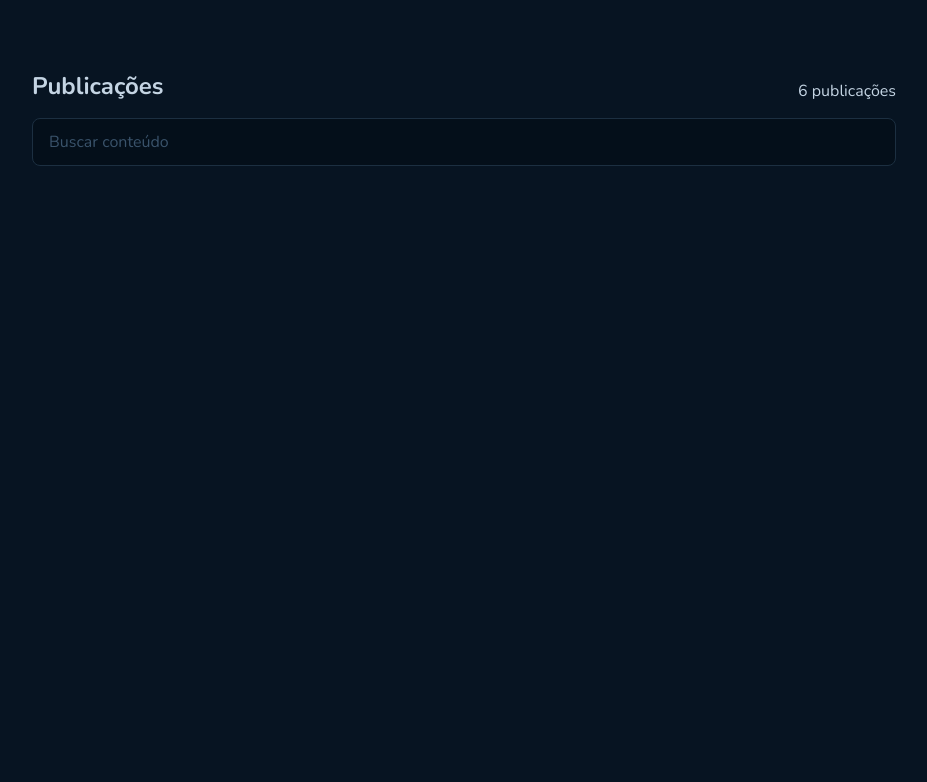
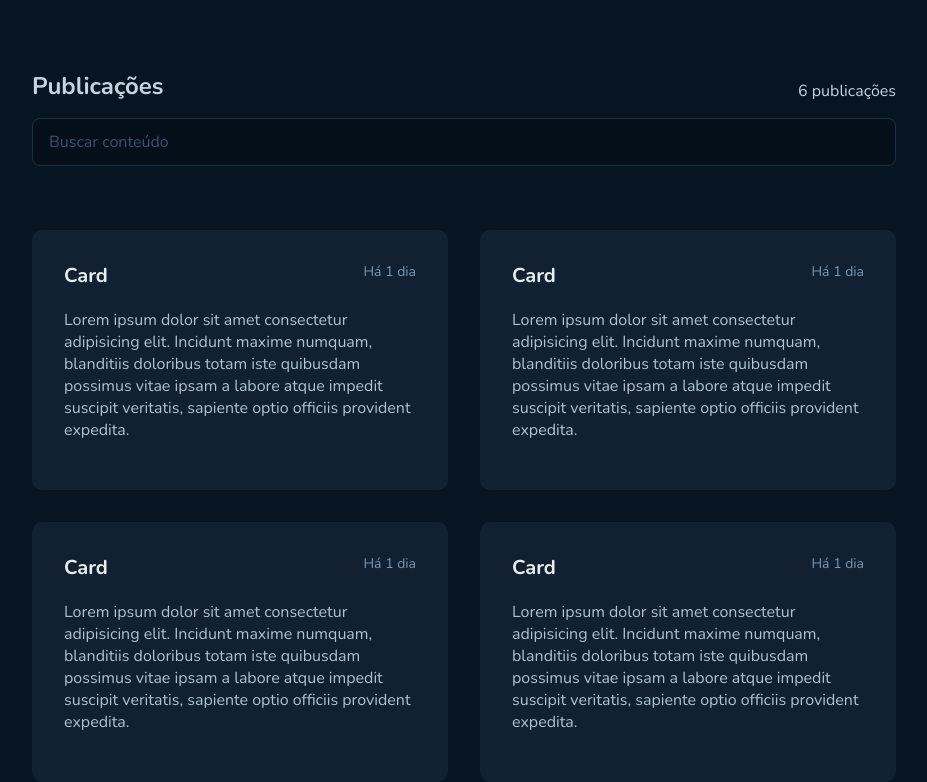
Before and after one commit to erivamjr/github-blog, a React (Vite) app: page / in a window 1280 px wide. Shown: the part 434-1216 px from the top of the page, without its empty margins (176-1103 px from the left). Before the commit the page ends 800 px from the top, so only its background shows below. Built offline with nearby package versions, Linux system fonts and the light colour scheme.

Commit message:
:sparkles: feat: add card component

```diff
--- a/src/pages/Blog/components/Card/index.tsx
+++ b/src/pages/Blog/components/Card/index.tsx
@@ -1,5 +1,59 @@
+import { CardContent, CardDate, CardRef, CardText, CardTitle } from './styles'
+
 export const Card = () => {
   return (
-    <
+    <>
+      <CardContent>
+        <CardRef>
+          <CardTitle>Card</CardTitle>
+          <CardDate>Há 1 dia</CardDate>
+        </CardRef>
+        <CardText>
+          Lorem ipsum dolor sit amet consectetur adipisicing elit. Incidunt
+          maxime numquam, blanditiis doloribus totam iste quibusdam possimus
+          vitae ipsam a labore atque impedit suscipit veritatis, sapiente optio
+          officiis provident expedita.
+        </CardText>
+      </CardContent>
+
+      <CardContent>
+        <CardRef>
+          <CardTitle>Card</CardTitle>
+          <CardDate>Há 1 dia</CardDate>
+        </CardRef>
+        <CardText>
+          Lorem ipsum dolor sit amet consectetur adipisicing elit. Incidunt
+          maxime numquam, blanditiis doloribus totam iste quibusdam possimus
+          vitae ipsam a labore atque impedit suscipit veritatis, sapiente optio
+          officiis provident expedita.
+        </CardText>
+      </CardContent>
+
+      <CardContent>
+        <CardRef>
+          <CardTitle>Card</CardTitle>
+          <CardDate>Há 1 dia</CardDate>
+        </CardRef>
+        <CardText>
+          Lorem ipsum dolor sit amet consectetur adipisicing elit. Incidunt
+          maxime numquam, blanditiis doloribus totam iste quibusdam possimus
+          vitae ipsam a labore atque impedit suscipit veritatis, sapiente optio
+          officiis provident expedita.
+        </CardText>
+      </CardContent>
+
+      <CardContent>
+        <CardRef>
+          <CardTitle>Card</CardTitle>
+          <CardDate>Há 1 dia</CardDate>
+        </CardRef>
+        <CardText>
+          Lorem ipsum dolor sit amet consectetur adipisicing elit. Incidunt
+          maxime numquam, blanditiis doloribus totam iste quibusdam possimus
+          vitae ipsam a labore atque impedit suscipit veritatis, sapiente optio
+          officiis provident expedita.
+        </CardText>
+      </CardContent>
+    </>
   )
 }
--- a/src/pages/Blog/components/Card/styles.ts
+++ b/src/pages/Blog/components/Card/styles.ts
@@ -0,0 +1,34 @@
+import styled from 'styled-components'
+
+export const CardContent = styled.div`
+  display: flex;
+  flex-direction: column;
+  align-items: center;
+  padding: 2rem;
+  border: none;
+  border-radius: 0.625rem;
+  width: 416px;
+  height: 260px;
+  background: ${({ theme }) => theme['base-post']};
+`
+
+export const CardRef = styled.div`
+  display: flex;
+  justify-content: space-between;
+  width: 100%;
+`
+
+export const CardTitle = styled.h1`
+  color: ${({ theme }) => theme['base-title']};
+  font-size: 1.25rem;
+`
+
+export const CardDate = styled.p`
+  color: ${({ theme }) => theme['base-span']};
+  font-size: 0.875rem;
+`
+
+export const CardText = styled.p`
+  color: ${({ theme }) => theme['base-text']};
+  margin-top: 1.25rem;
+`
--- a/src/pages/Blog/index.tsx
+++ b/src/pages/Blog/index.tsx
@@ -1,6 +1,8 @@
 import { Header } from '../../components/Header'
+import { Card } from './components/Card'
 import { Profile } from './components/Profile'
 import { Search } from './components/Search'
+import { CardContainer } from './styles'
 
 export const Blog = () => {
   return (
@@ -8,6 +10,9 @@ export const Blog = () => {
       <Header />
       <Profile />
       <Search />
+      <CardContainer>
+        <Card />
+      </CardContainer>
     </div>
   )
 }
--- a/src/pages/Blog/styles.ts
+++ b/src/pages/Blog/styles.ts
@@ -0,0 +1,9 @@
+import styled from 'styled-components'
+
+export const CardContainer = styled.div`
+  display: flex;
+  justify-content: center;
+  flex-wrap: wrap;
+  gap: 2rem;
+  margin-top: 3rem;
+`
```
